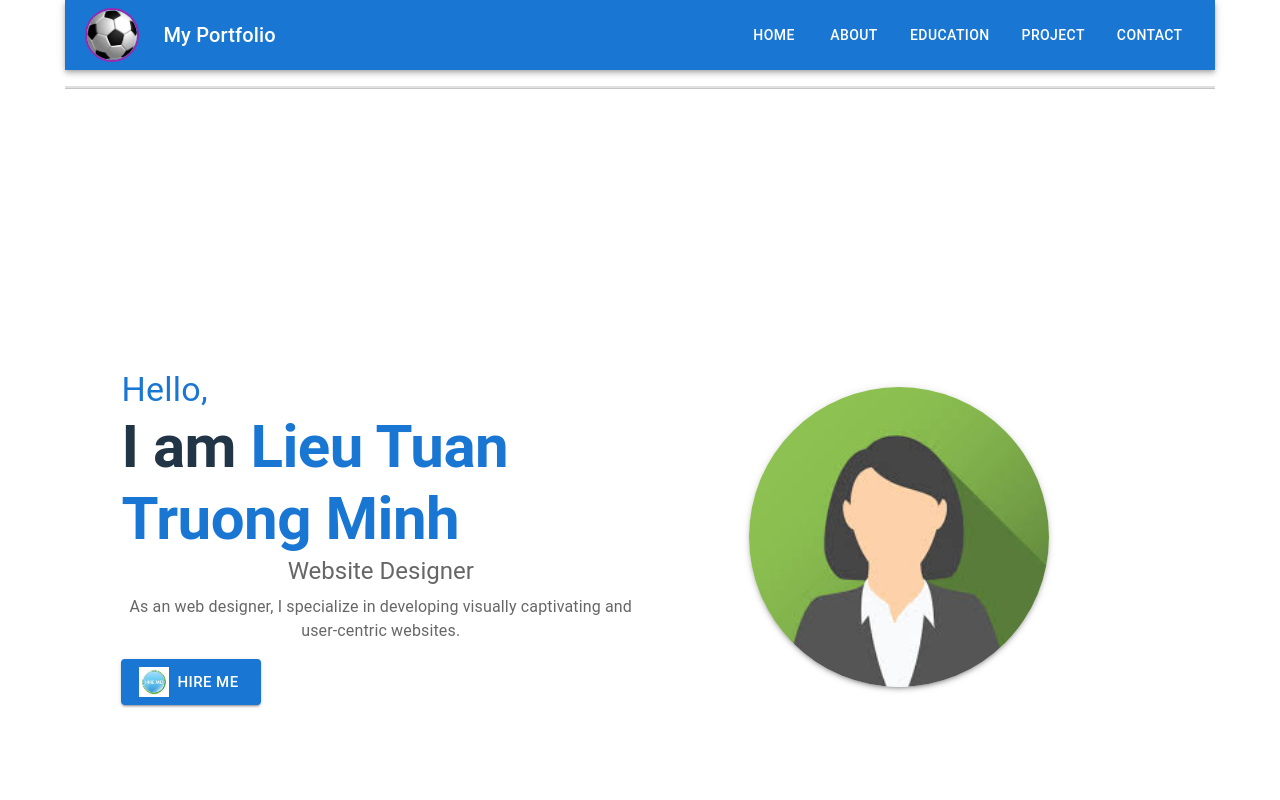
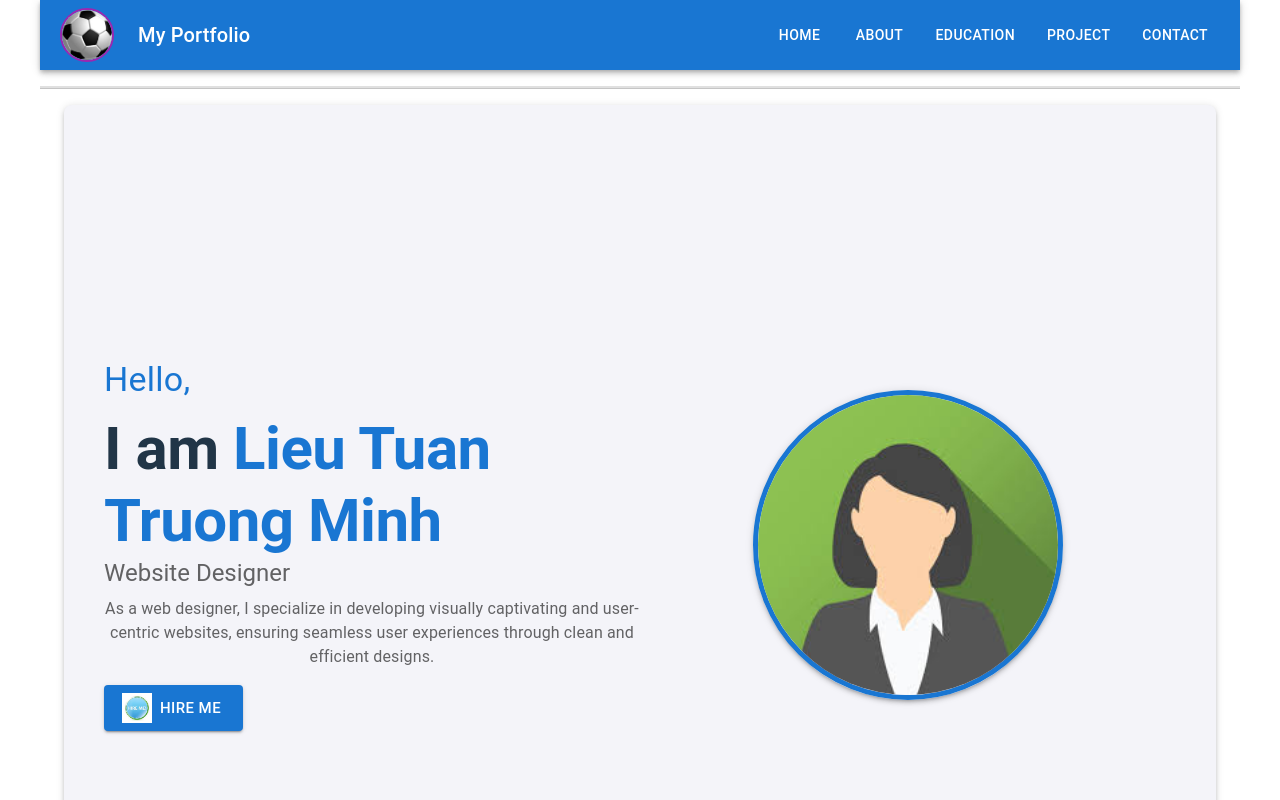
Before and after one commit to tlieu8/Remake_Assignment_1_Lieu_Minh_COMP_229, a React (Vite) app in the folder client/: page / in a window 1280 px wide. Shown: the top 800 px of the page. Built offline with nearby package versions, Linux system fonts and the light colour scheme.

Commit message:
Update Home and Index

```diff
--- a/client/components/Home.jsx
+++ b/client/components/Home.jsx
@@ -11,7 +11,7 @@ import {
 } from "@mui/material";
 import "../src/index.css";
 
-export default function Home() {
+export default function About() {
   return (
     <Container maxWidth="lg">
       {/* Intro Section */}
@@ -23,25 +23,38 @@ export default function Home() {
           justifyContent: "space-between",
           minHeight: "100vh",
           padding: 4,
+          flexDirection: { xs: 'column', md: 'row' }, // Responsive layout
+          backgroundColor: "#f4f4f9",
+          borderRadius: 2,
+          boxShadow: 3,
         }}
       >
         {/* Left Content */}
-        <Box sx={{ flex: 1 }}>
-          <Typography variant="h4" component="span" color="primary" gutterBottom>
+        <Box sx={{ flex: 1, marginBottom: { xs: 4, md: 0 } }}>
+          <Typography variant="h4" component="h2" color="primary" gutterBottom>
             Hello,
           </Typography>
-          <br />
-          <Typography variant="h2" component="span" fontWeight="bold">
+          <Typography variant="h2" component="h1" fontWeight="bold">
             I am <span style={{ color: "#1976d2" }}>Lieu Tuan Truong Minh</span>
           </Typography>
-          <Typography variant="h5" component="p" color="textSecondary" gutterBottom>
+          <Typography variant="h5" component="h3" color="textSecondary" gutterBottom>
             Website Designer
           </Typography>
           <Typography variant="body1" color="textSecondary" paragraph>
-          As an web designer, I specialize in developing visually captivating and user-centric websites.
+            As a web designer, I specialize in developing visually captivating and user-centric websites, ensuring seamless user experiences through clean and efficient designs.
           </Typography>
           <Link to="/contact">
-            <Button variant="contained" color="primary" size="large" startIcon={<img src={hire} alt="Hire me" width="30" height="30" />}>
+            <Button
+              variant="contained"
+              color="primary"
+              size="large"
+              startIcon={<img src={hire} alt="Hire me" width="30" height="30" />}
+              sx={{
+                '&:hover': {
+                  backgroundColor: "#115293",
+                },
+              }}
+            >
               Hire Me
             </Button>
           </Link>
@@ -64,6 +77,7 @@ export default function Home() {
               height: 300,
               boxShadow: 3,
               borderRadius: "50%",
+              border: "5px solid #1976d2", // Adding a border for a polished look
             }}
           />
         </Box>
--- a/client/src/index.css
+++ b/client/src/index.css
@@ -28,11 +28,18 @@ body {
   place-items: center;
   min-width: 320px;
   min-height: 100vh;
+  font-family: 'Roboto', sans-serif;
 }
 
 h1 {
   font-size: 3.2em;
   line-height: 1.1;
+}
+h2, h3, h4 {
+  margin: 0;
+}
+#intro {
+  padding: 40px;
 }
 
 button {
```
